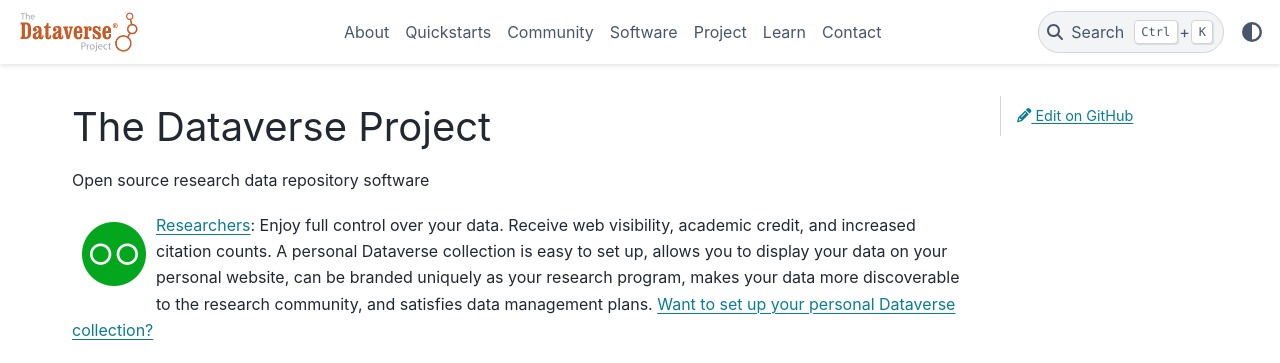
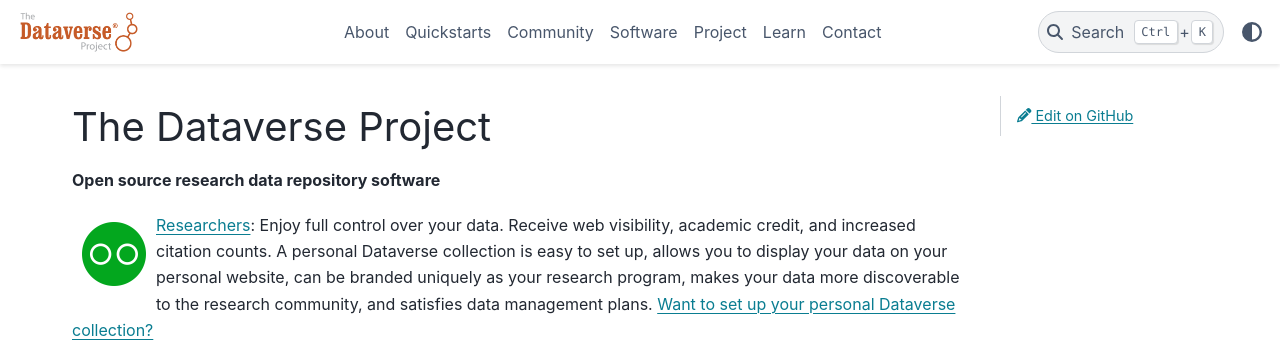
Before and after one commit to IQSS/sphinx.dataverse.org, a Sphinx documentation site: the page built from source/index.md, in a window 1280 px wide. Shown: the top 363 px of the page. Built offline with Sphinx 7.4.7 and the PyData theme 0.15.4, drawn with Linux system fonts in a browser that asks for light colours.

Commit message:
make tagline bold

```diff
--- a/source/index.md
+++ b/source/index.md
@@ -1,6 +1,6 @@
 # The Dataverse Project
 
-Open source research data repository software
+**Open source research data repository software**
 
 <a href="/quickstarts/researchers"><img src="_static/_images/researchers.png" align="left" style="margin: 10px;"></a> [Researchers](quickstarts/researchers/index): Enjoy full control over your data. Receive web visibility, academic credit, and increased citation counts. A personal Dataverse collection is easy to set up, allows you to display your data on your personal website, can be branded uniquely as your research program, makes your data more discoverable to the research community, and satisfies data management plans. [Want to set up your personal Dataverse collection?](quickstarts/researchers/index)
 
```
